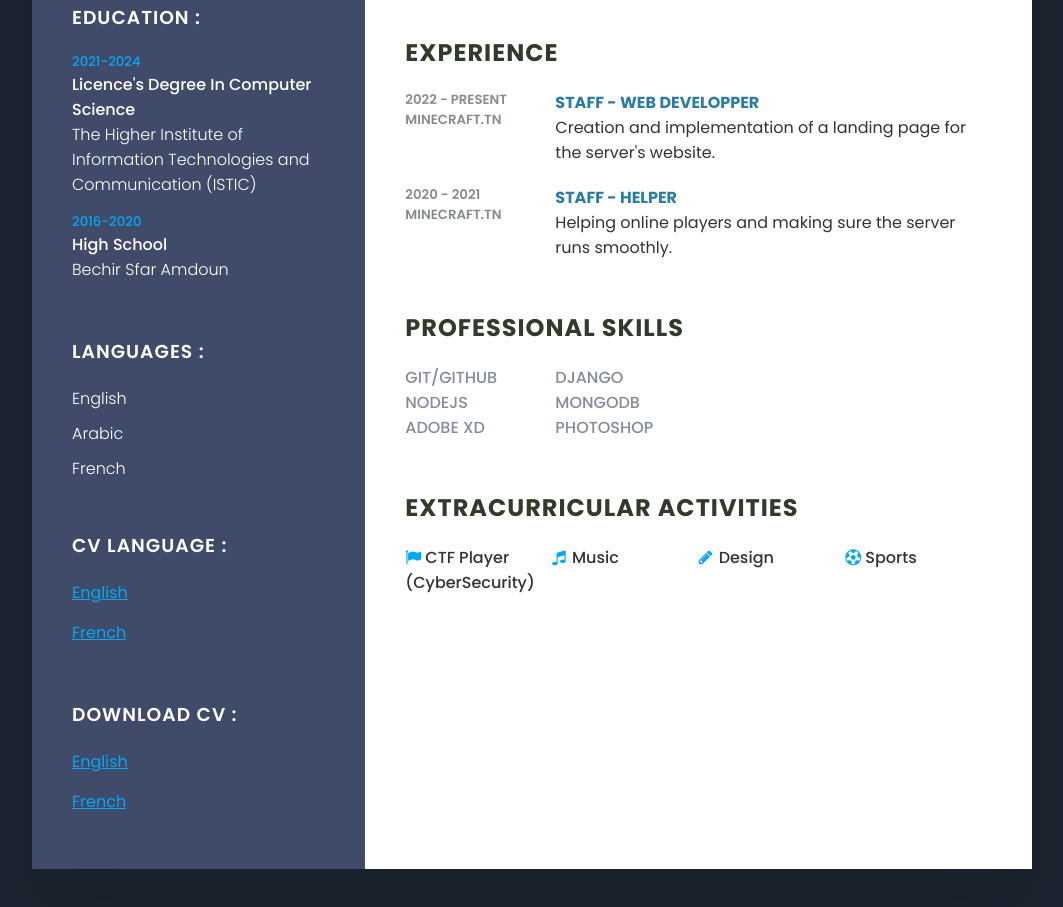
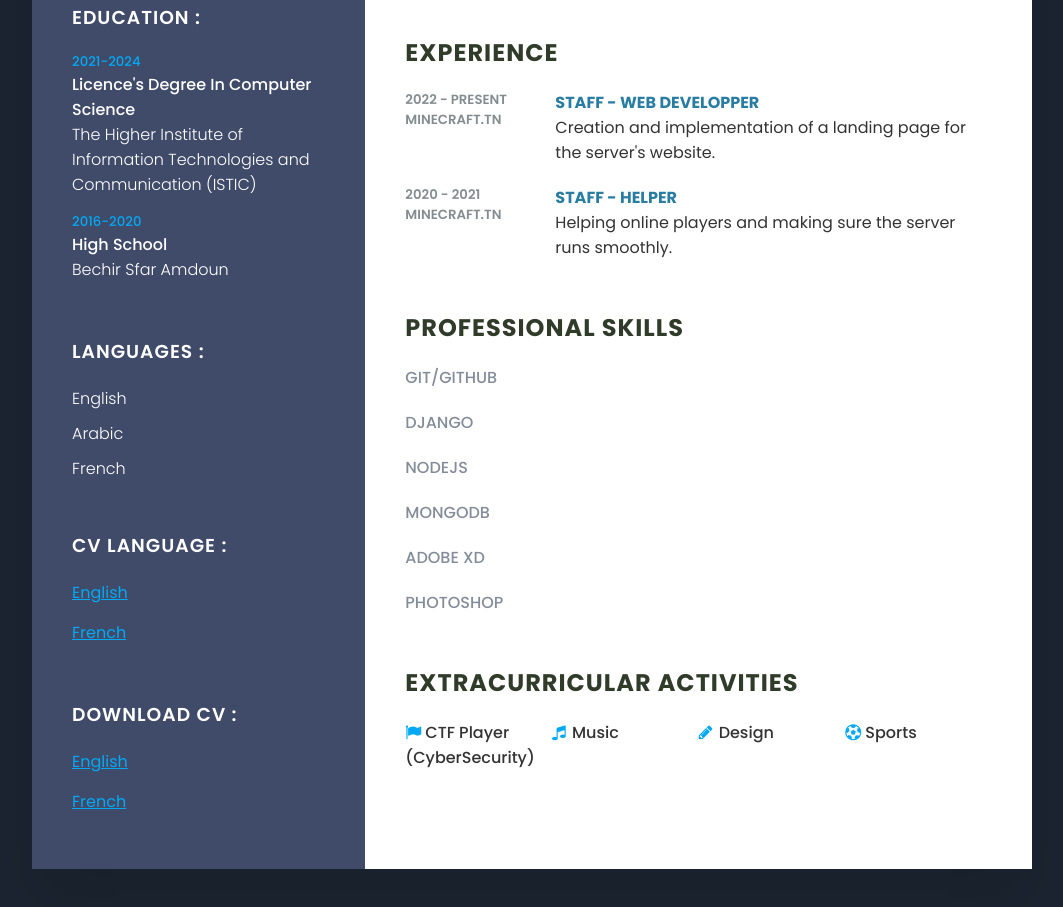
Before and after one commit to AzizJabri/AzizJabri.github.io, a plain HTML site: page index.html in a window 1280 px wide. Shown: the part 780-1687 px from the top of the page, without its empty margins (108-1171 px from the left). Drawn offline with Linux system fonts and the light colour scheme.

Commit message:
fixed things

```diff
--- a/index.html
+++ b/index.html
@@ -195,14 +195,23 @@
 
                 </div>
                 <div class="about skills">
-
                     <h2 class="title2">Professional Skills</h2>
                     <div class="box">
                         <h4>Git/Github</h4>
+                    </div>
+                    <div class="box">
                         <h4>Django</h4>
+                    </div>
+                    <div class="box">
                         <h4>NodeJs</h4>
+                    </div>
+                    <div class="box">
                         <h4>MongoDB</h4>
+                    </div>
+                    <div class="box">
                         <h4>Adobe Xd</h4>
+                    </div>
+                    <div class="box">
                         <h4>Photoshop</h4>
                     </div>
                 </div>
```
